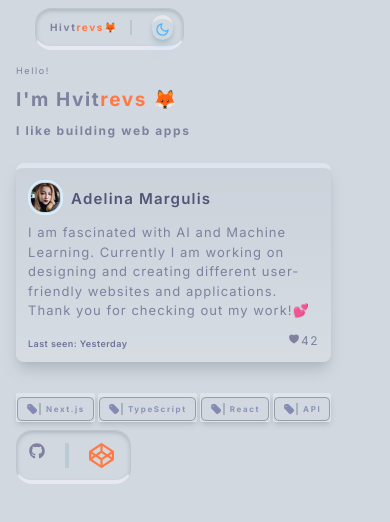
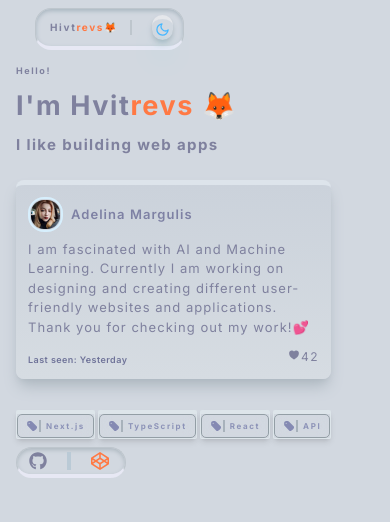
Before and after one commit to Hvitrevs/new-hub, a Next.js app: page / in a window 390 px wide. Shown: the top 522 px of the page. Built offline with nearby package versions, Linux system fonts and the light colour scheme.

Commit message:
responsive component

```diff
--- a/app/components/HeroFirst.tsx
+++ b/app/components/HeroFirst.tsx
@@ -21,14 +21,14 @@ const HeroFirst = () => {
 
 
 
-          <h4 className='md:text-[18px] xxs:text-[9px]'>
+          <h4 className='md:text-[18px] xxs:text-[9px] xxs:font-bold md:font-normal'>
             Hello!
           </h4>
-          <h2 className='flex flex-row flex-nowrap md:text-[45px] xxs:text-[19px] font-bold'>
+          <h2 className='flex flex-row flex-nowrap md:text-[45px] xxs:text-[27px] font-bold'>
             <span>I'm Hvit</span>
             <span className='text-[#ff7944]'> revs 🦊</span>
           </h2>
-          <h4 className='font-bold md:text-[25px] xxs:text-[12px]'>
+          <h4 className='font-bold md:text-[25px] xxs:text-[15px] xxs:tracking-[.09em] sm:tracking-[.1em]'>
             I like building web apps
           </h4>
           <div className='mt-[15px] rounded-lg xxs:px-3 md:px-5 py-3 border-t-[5px] border-[#dde4eb]  bg-gradient-to-b from-[#cbd2db] to-[#d6dce2]  shadow-[#aeb8c0] shadow-lg dark:border-[#2c2f4a] dark:shadow-[#171a31] dark:bg-none'>
@@ -41,7 +41,7 @@ const HeroFirst = () => {
                 height={35}
                 width={35}
               />
-              <p className='text-[15px] tracking-[.08em] mt-2 md:ml-[-15px] text-[#525574] dark:text-[#758598] font-semibold'>
+              <p className='xxs:text-[13px] text-[15px] tracking-[.08em] mt-2 md:ml-[-15px] xxs:text-[#7e81a4] md:text-[#525574] dark:text-[#758598] font-semibold'>
                 Adelina Margulis
               </p>
             </div>
@@ -85,15 +85,14 @@ const HeroFirst = () => {
 
             </div>
           <div className='flex items-center'>
-            <div className='py-3 flex flex-nowrap gap-4 px-3 p-2 border-[1px] border-b-[4px] border-[#bec6cd] border-b-[#e7e8f4]  dark:border-[#171a31] dark:border-b-[#222649] shadow-[#aeb8c0] shadow-inner shadow-2xl dark:shadow-[#171a31] dark:text-[#5e6393] rounded-2xl '>
+            <div className='md:py-3 xxs:py-1 flex flex-nowrap gap-4 md:px-3 p-3 border-[1px] border-b-[4px] border-[#bec6cd] border-b-[#e7e8f4]  dark:border-[#171a31] dark:border-b-[#222649] shadow-[#aeb8c0] shadow-inner shadow-2xl dark:shadow-[#171a31] dark:text-[#5e6393] rounded-2xl '>
               <Link
-              className='hover:text-pink-500  pr-5 border-r-[4px] border-r-[#bacad6] dark:border-r-[#2c3054] dark:border-b-[#131528]'  href='https://github.com/Hvitrevs'>
+              className='hover:text-pink-500 xxs:text-[18px] md:text-[25px]  pr-5 border-r-[4px] border-r-[#bacad6] dark:border-r-[#2c3054] dark:border-b-[#131528]'  href='https://github.com/Hvitrevs'>
                 <FaGithub />
               </Link>
 
-              <div className='gap-4 px-1 text-[25px] text-[#ff7944] hover:text-green-500 '>
+              <div className='gap-4 px-1 xxs:text-[18px] md:text-[25px] text-[#ff7944] hover:text-green-500 '>
                 <Link
-                className=''
                 href="https://codepen.io/Hvitrevs">
                   <FaCodepen />
                 </Link>
```
